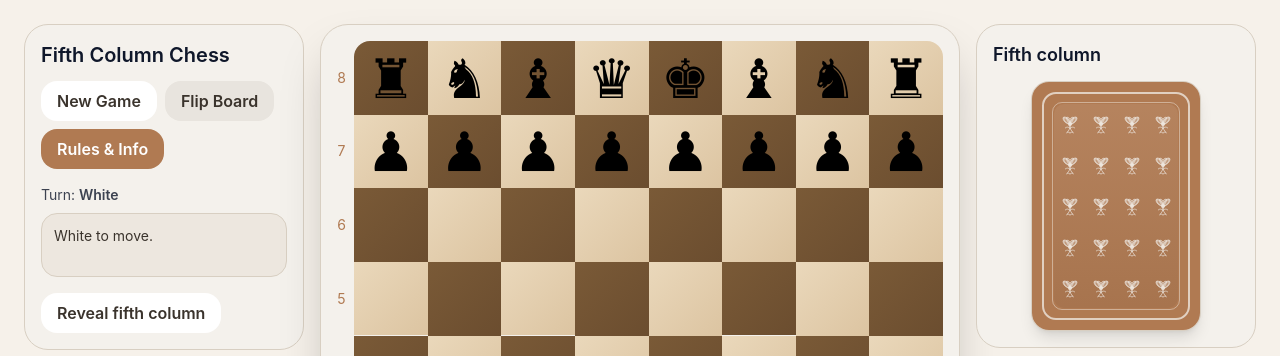
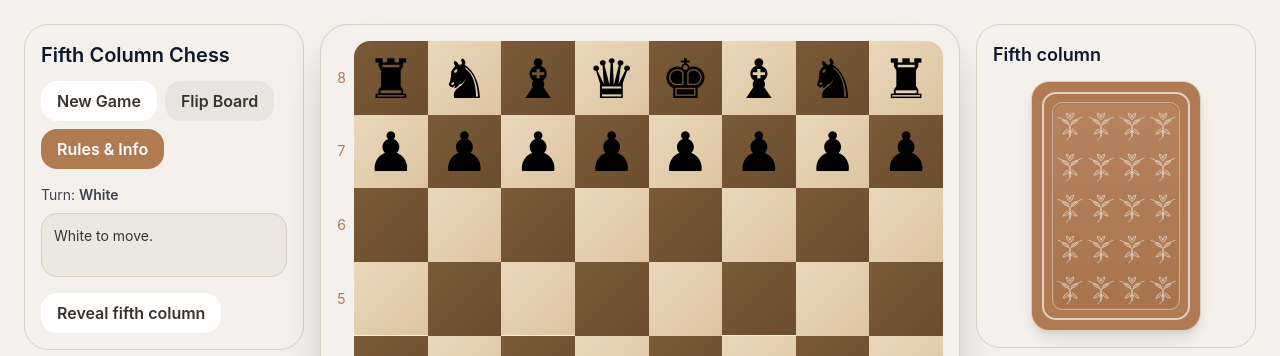
Before and after one commit to kaaalin/Paranoia-Chess, a React (Vite) app: page / in a window 1280 px wide. Shown: the top 356 px of the page. Built offline with nearby package versions, Linux system fonts and the light colour scheme; the HTML template or start-up script is replaced by a standard one.

Commit message:
Update App.tsx

```diff
--- a/src/App.tsx
+++ b/src/App.tsx
@@ -850,19 +850,18 @@ function CapturedRow({ title, pieces }: { title: string; pieces: Piece[] }) {
 
 function FloralTile() {
   return (
-    <svg viewBox="0 0 72 72" className="w-7 h-7 opacity-90" aria-hidden="true">
-      <g fill="none" stroke="rgba(244,241,236,0.92)" strokeWidth="1.9" strokeLinecap="round" strokeLinejoin="round">
-        <path d="M36 36 C36 24, 43 18, 52 18 C52 28, 47 35, 36 36 Z" fill="rgba(244,241,236,0.18)" />
-        <path d="M36 36 C36 24, 29 18, 20 18 C20 28, 25 35, 36 36 Z" fill="rgba(244,241,236,0.18)" />
-        <path d="M36 36 C25 35, 18 28, 18 20 C28 20, 35 25, 36 36 Z" fill="rgba(244,241,236,0.14)" />
-        <path d="M36 36 C47 35, 54 28, 54 20 C44 20, 37 25, 36 36 Z" fill="rgba(244,241,236,0.14)" />
-        <path d="M36 35 C30 31, 27 25, 27 19 C31 18, 34 20, 36 24 C38 20, 41 18, 45 19 C45 25, 42 31, 36 35 Z" fill="rgba(244,241,236,0.28)" />
-        <circle cx="36" cy="36" r="4.5" fill="rgba(244,241,236,0.75)" stroke="rgba(244,241,236,0.95)" />
-        <path d="M36 40 C36 48, 33 54, 28 58" />
-        <path d="M36 40 C36 48, 39 54, 44 58" />
-        <path d="M28 58 C31 56, 34 56, 36 60 C38 56, 41 56, 44 58" fill="rgba(244,241,236,0.18)" />
-        <path d="M24 46 C28 43, 32 43, 36 47" />
-        <path d="M48 46 C44 43, 40 43, 36 47" />
+    <svg viewBox="0 0 96 96" className="w-9 h-9 opacity-90" aria-hidden="true">
+      <g fill="none" stroke="rgba(244,241,236,0.94)" strokeWidth="1.8" strokeLinecap="round" strokeLinejoin="round">
+        <path d="M48 80 C44 68, 46 58, 52 48 C60 38, 70 34, 80 30" />
+        <path d="M48 80 C52 68, 50 58, 44 48 C36 38, 26 34, 16 30" />
+        <path d="M45 49 C37 47, 31 44, 27 38 C34 35, 40 38, 45 44" fill="rgba(244,241,236,0.14)" />
+        <path d="M51 49 C59 47, 65 44, 69 38 C62 35, 56 38, 51 44" fill="rgba(244,241,236,0.14)" />
+        <path d="M47 36 C42 32, 39 27, 38 19 C44 20, 47 23, 49 29" fill="rgba(244,241,236,0.14)" />
+        <path d="M49 36 C54 32, 57 27, 58 19 C52 20, 49 23, 47 29" fill="rgba(244,241,236,0.14)" />
+        <path d="M42 61 C37 63, 32 68, 29 75 C36 75, 40 71, 44 66" fill="rgba(244,241,236,0.14)" />
+        <path d="M54 61 C59 63, 64 68, 67 75 C60 75, 56 71, 52 66" fill="rgba(244,241,236,0.14)" />
+        <path d="M44 72 L48 66 L52 72" />
+        <path d="M48 80 C46 85, 43 88, 39 90" />
       </g>
     </svg>
   );
```
